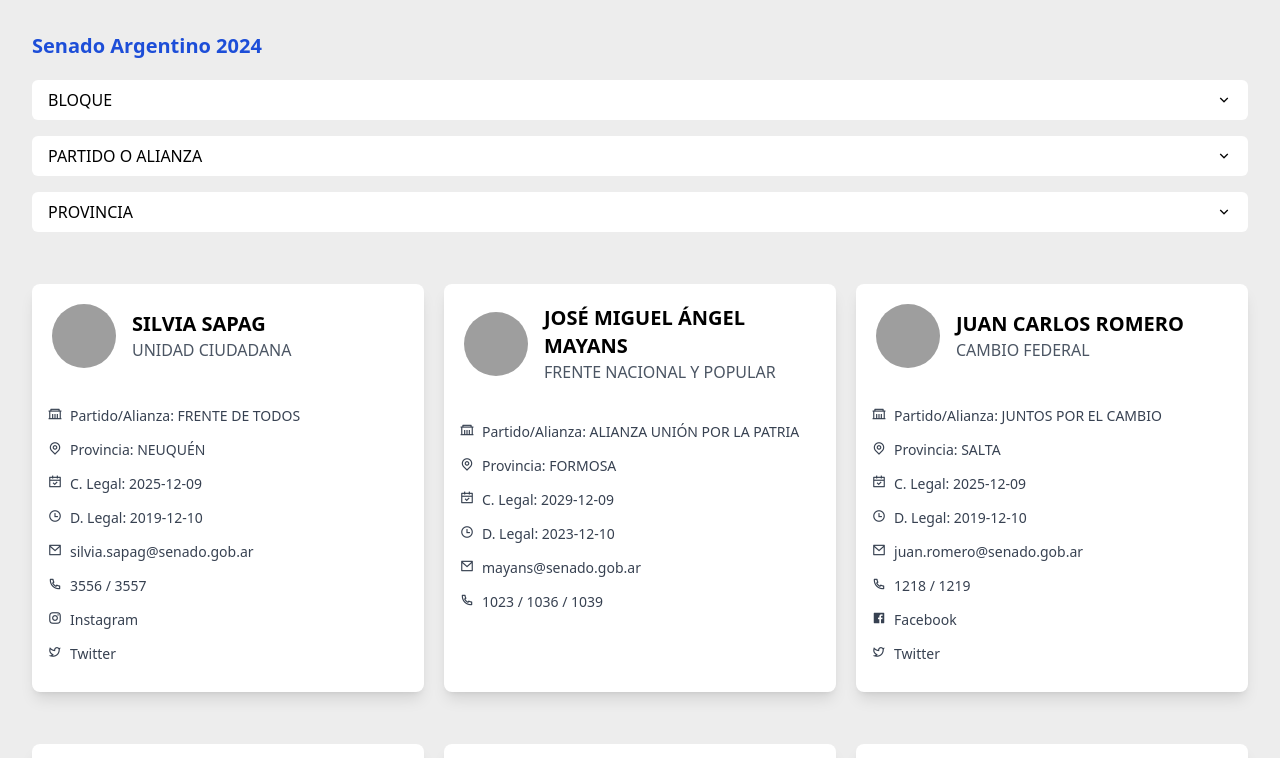
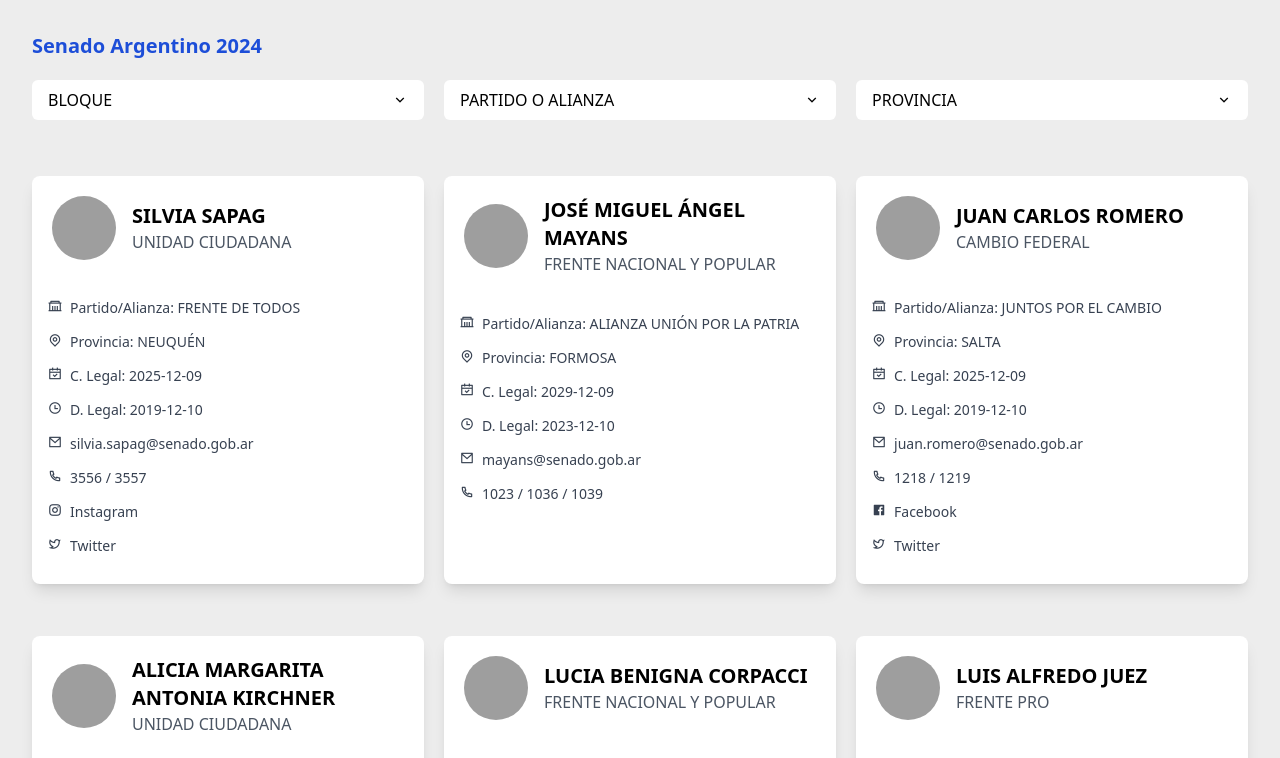
Before and after one commit to delodg/senadores, a React (Vite) app: page / in a window 1280 px wide. Shown: the top 758 px of the page. Built offline with nearby package versions, Linux system fonts and the light colour scheme; grey boxes are pictures that could not be loaded.

Commit message:
css  de filtrado

```diff
--- a/src/FiltroSenadores.jsx
+++ b/src/FiltroSenadores.jsx
@@ -51,9 +51,10 @@ const FiltroSenadores = ({ senadores, onFiltrar }) => {
   };
 
   return (
-    <div className="flex flex-col space-y-4">
+    <div className="flex flex-col gap-5 w-full">
+      <div className='flex flex-row w-full gap-5'>
       {Object.keys(opcionesDisponibles).map(categoria => (
-        <div key={categoria} className="relative">
+        <div key={categoria} className="relative w-full">
           <button
             onClick={() => toggleDesplegable(categoria)}
             className="w-full py-2 px-4 bg-white rounded-md hover:bg-white flex justify-between items-center"
@@ -77,7 +78,7 @@ const FiltroSenadores = ({ senadores, onFiltrar }) => {
             </div>
           )}
         </div>
-      ))}
+      ))}</div>
       <div className="flex flex-wrap gap-2">
         {Object.keys(filtros).flatMap(categoria =>
           filtros[categoria].map(valor => (
```
